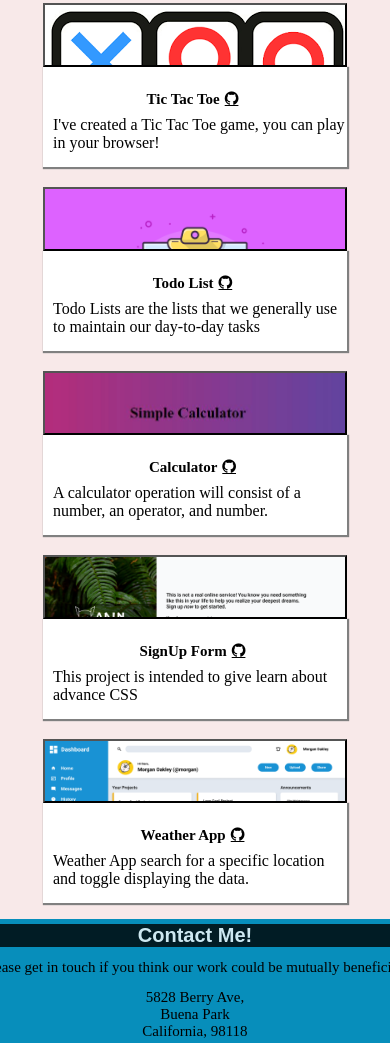
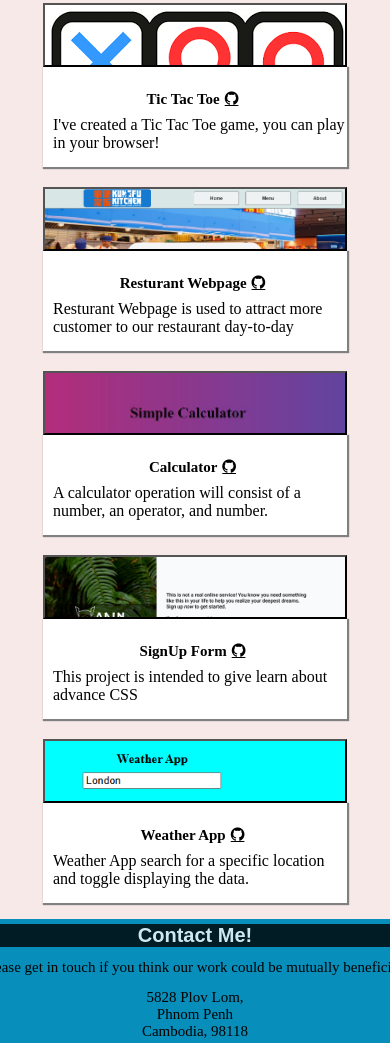
Before and after one commit to khalyruot/Khaly_Porfolio, a plain HTML site: page index.htm in a window 390 px wide. Shown: the part 559-1602 px from the top of the page. Drawn offline with Linux system fonts and the light colour scheme.

Commit message:
update image **restaurant and ** weather app

```diff
--- a/index.htm
+++ b/index.htm
@@ -27,7 +27,6 @@
             </div>
             <div id="social_media">
                 <a href="https://www.facebook.com/ruotkhaly/" class="fa fa-facebook"></a>
-                <a href="https://www.linkedin.com/in/khaly-ruot-4025381b5/" class="fa fa-linkedin"></a>
                 <a href="https://github.com/khalyruot" class="fa fa-github"></a>
             </div>
         </div>
@@ -74,17 +73,17 @@
                 </div>
             </div>
             <div id="project_3">
-                <button onclick="location.href='https://khalyruot.github.io/odin-todo-list/'" id="todolist_button"></button>
+                <button onclick="location.href='https://khalyruot.github.io/restaurant-webpage/'" id="todolist_button"></button>
                 <div id="project_button">
                     <div id="project_button_link">
-                        <div id="project_button_name">Todo List</div>
+                        <div id="project_button_name">Resturant Webpage</div>
                         <div id="project_button_link_icon">
                             <div><a href="https://github.com/khalyruot" class="fa fa-github"></a></div>
 
                         </div>
                     </div>
 
-                    <div id="project_description">Todo Lists are the lists that we generally use to maintain our day-to-day tasks
+                    <div id="project_description">Resturant Webpage is used to attract more customer to our restaurant day-to-day
                     </div>
                 </div>
             </div>
@@ -147,8 +146,8 @@
             </div>
             <div id="bottom_text">
                 <h2>Please get in touch if you think our work could be mutually beneficial!</h2>
-                <h2>5828 Berry Ave,
-                    <br>Buena Park <br>California, 98118
+                <h2>5828 Plov Lom,
+                    <br>Phnom Penh <br>Cambodia, 98118
                 </h2>
                 <h2>
                     <i class="fa fa-phone"></i>
--- a/styles.css
+++ b/styles.css
@@ -151,7 +151,7 @@ button:hover{
 #todolist_button{
     width: 200px;
     height: 200px;
-    background-image: url("todolist.png");
+    background-image: url("restaurant.png");
     background-size: cover;
 }
 
@@ -172,7 +172,7 @@ button:hover{
 #admin_dashboard_button{
     width: 200px;
     height: 200px;
-    background-image: url("dashboard-project.png");
+    background-image: url("Weather.png");
     background-size: cover;
 }
 
@@ -369,7 +369,7 @@ img{
     #todolist_button{
         width: 200px;
         height: 150px;
-        background-image: url("todolist.png");
+        background-image: url("restaurant.png");
         background-size: cover;
     }
 
@@ -390,7 +390,7 @@ img{
     #admin_dashboard_button{
         width: 200px;
         height: 150px;
-        background-image: url("dashboard-project.png");
+        background-image: url("Weather.png");
         background-size: cover;
     }
 
@@ -572,7 +572,7 @@ img{
     #todolist_button{
         width: 100px;
         height: 50px;
-        background-image: url("todolist.png");
+        background-image: url("restaurant.png");
         background-size: cover;
     }
 
@@ -593,7 +593,7 @@ img{
     #admin_dashboard_button{
         width: 100px;
         height: 50px;
-        background-image: url("dashboard-project.png");
+        background-image: url("Weather.png");
         background-size: cover;
     }
 
```
Also changed, not shown: Weather.png (added), restaurant.png (added).
